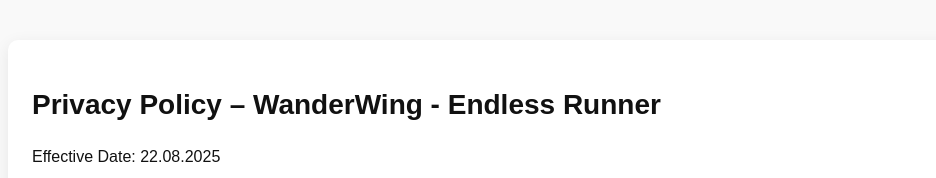
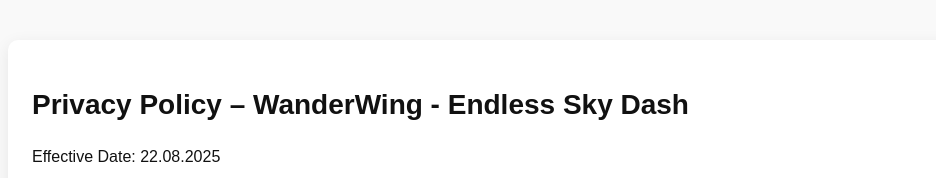
Before and after one commit to EkremGencogluu/privacy-policy, a plain HTML site: page index.html in a window 1280 px wide. Shown: the top 178 px of the page, without its empty margins (158-1094 px from the left). Drawn offline with Linux system fonts and the light colour scheme.

Commit message:
Add files via upload

```diff
--- a/index.html
+++ b/index.html
@@ -3,7 +3,7 @@
 <head>
   <meta charset="UTF-8">
   <meta name="viewport" content="width=device-width, initial-scale=1.0">
-  <title>Privacy Policy – WanderWing - Endless Runner</title>
+  <title>Privacy Policy – WanderWing - Endless Sky Dash</title>
   <style>
     body { font-family: Arial, sans-serif; line-height: 1.6; margin: 0; background: #f9f9f9; color: #111; }
     .container { max-width: 900px; margin: 40px auto; padding: 24px; background: #fff; border-radius: 10px; box-shadow: 0 4px 16px rgba(0,0,0,0.08); }
@@ -17,7 +17,7 @@
 </head>
 <body>
   <div class="container">
-    <h1>Privacy Policy – WanderWing - Endless Runner</h1>
+    <h1>Privacy Policy – WanderWing - Endless Sky Dash</h1>
     <p>Effective Date: 22.08.2025</p>
 
 
```
